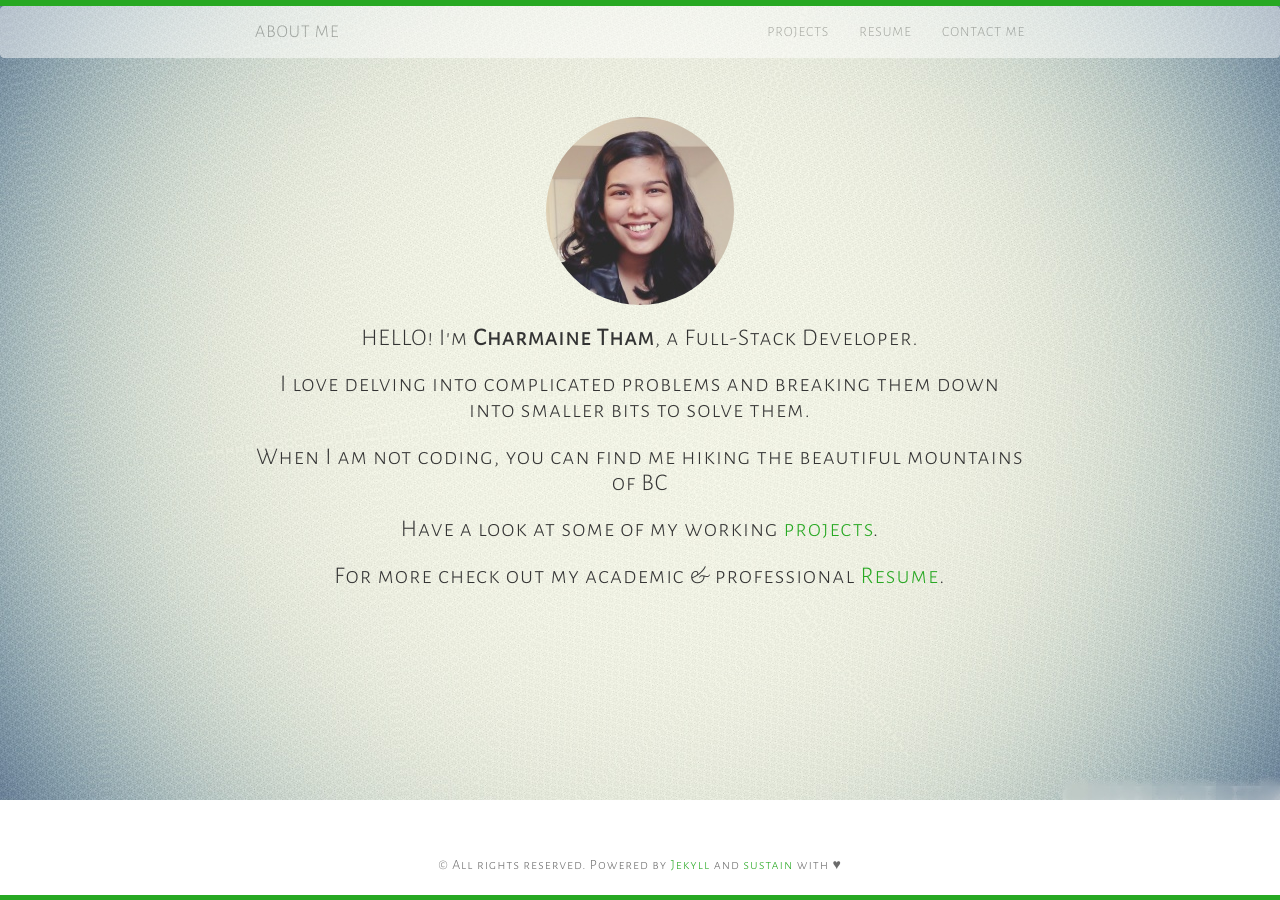
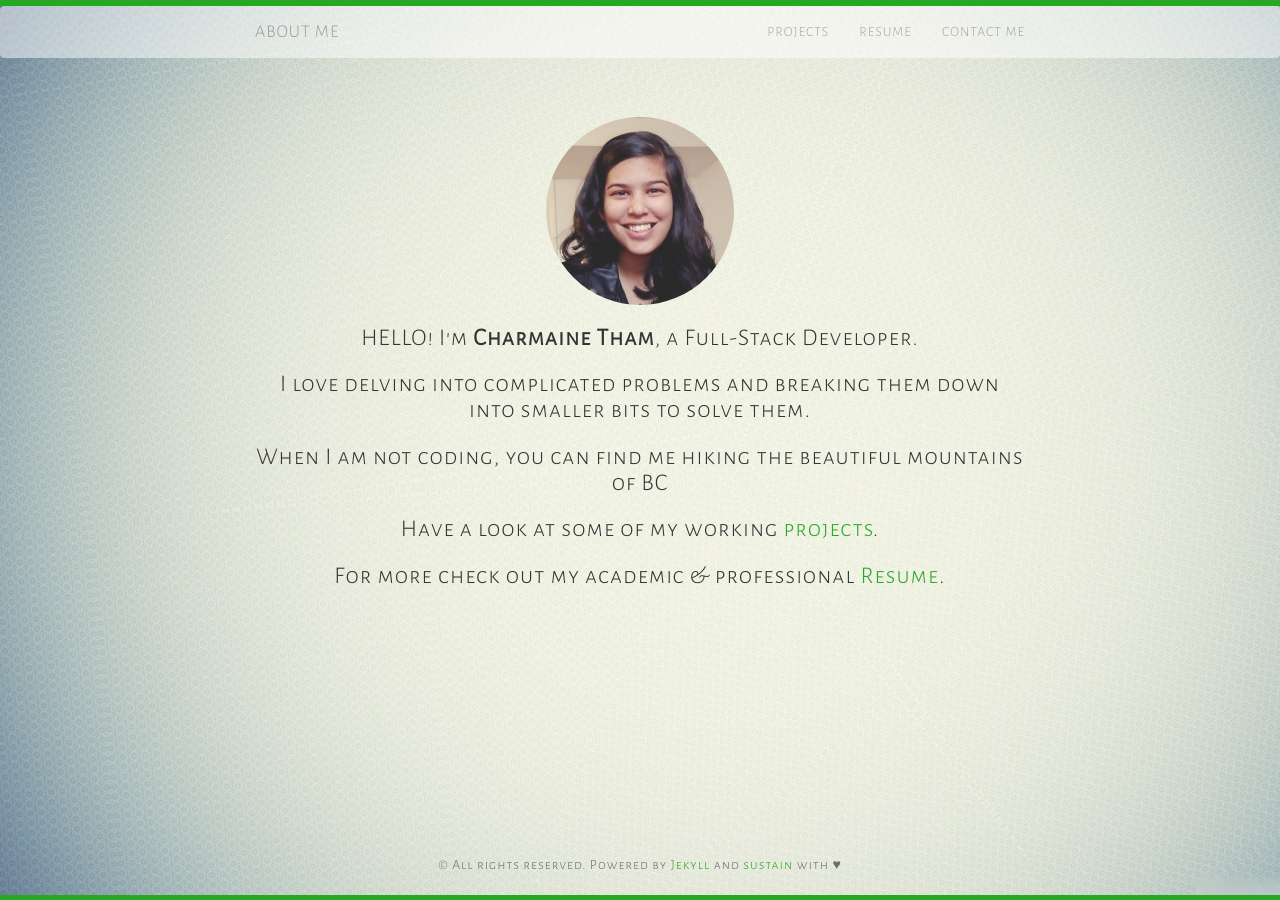
Before and after one commit to charmainetham/previous-portfolio, a Jekyll site: the page built from index.html, in a window 1280 px wide. Built offline with Jekyll 4.4.1, drawn with Linux system fonts in a browser that asks for light colours; Markdown is read by kramdown in place of the engine named in the settings; the list of posts is cut into pages by our own code.

Commit message:
fixed immobile background

```diff
--- a/static/css/main.css
+++ b/static/css/main.css
@@ -1,12 +1,22 @@
 /* Main page with stikky-footer
 -------------------------------------------------- */
-
+/*html {
+  background: url(images/bg.jpg) no-repeat center center fixed;
+  -webkit-background-size: cover;
+  -moz-background-size: cover;
+  -o-background-size: cover;
+  background-size: cover;
+}*/
 html,
 body {
   height: 100%;
   background-image: url("light.jpg");
    background-repeat: no-repeat;
     background-attachment: fixed;
+      -webkit-background-size: cover;
+  -moz-background-size: cover;
+  -o-background-size: cover;
+  background-size: cover;
     /*background-image: url("paper.gif");*/
   /*background-color: #f1f1ee;*/
   font-family:  'Alegreya Sans SC','Amatic SC',sans-serif;
```
Also changed, not shown: _includes/projects.html (+3 -4 lines).
